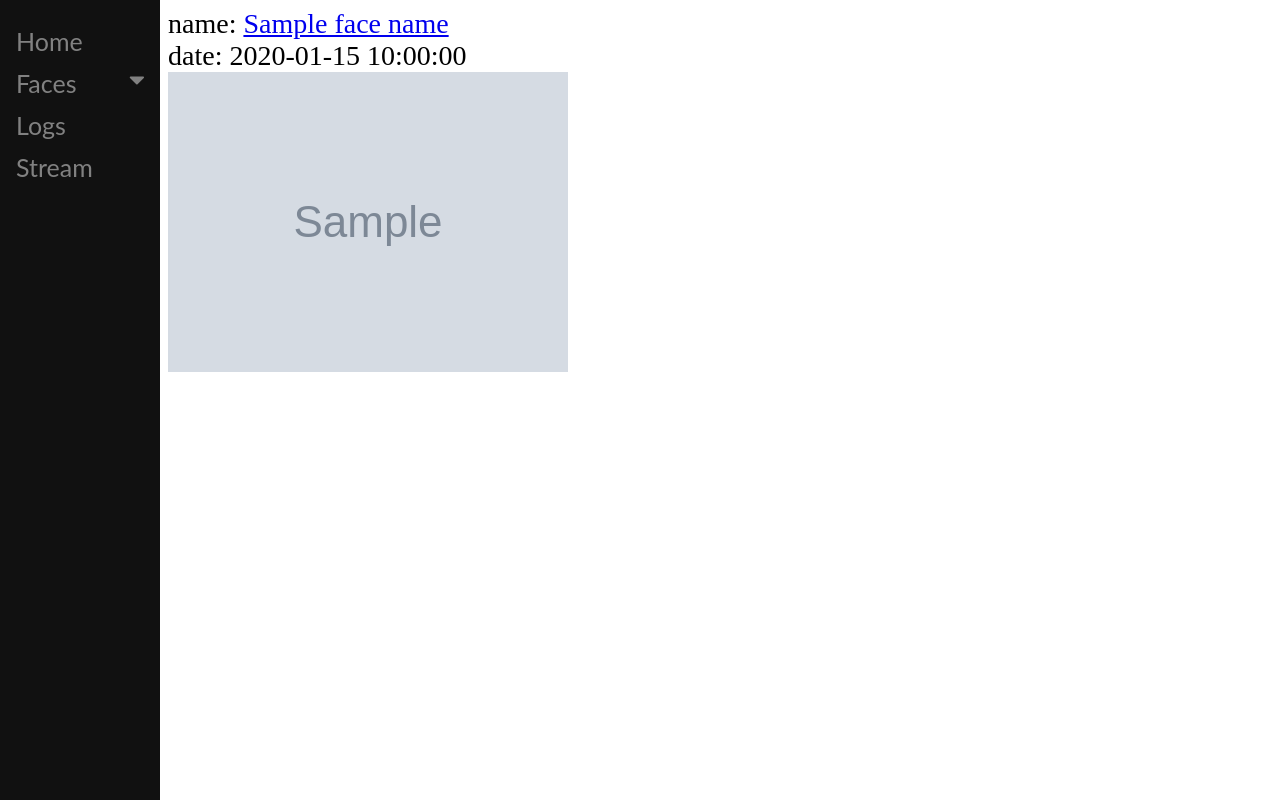
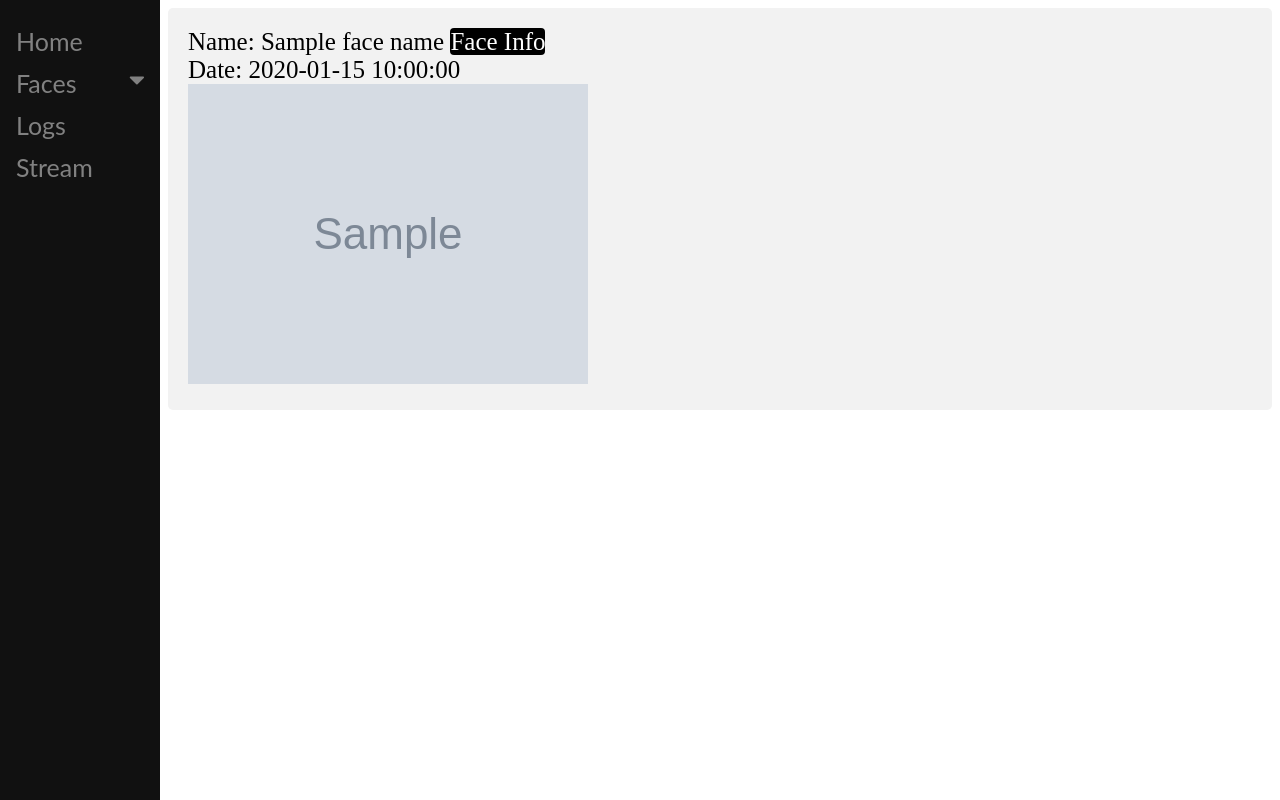
Before and after one commit to barhenkro/SecurityCamera, a Flask app: template templates/log.html in a window 1280 px wide. Run offline with Flask 2, Linux system fonts and the light colour scheme; the template is opened without the code that fills it: most values are stand-ins (such as "Sample title", 1, 10 or a date in 2020); grey boxes marked "Sample" are stand-in pictures; parts of the project's set-up code (start-up, migrations or seed data) failed here and were passed over.

Commit message:
added styling

```diff
--- a/static/st.css
+++ b/static/st.css
@@ -29,8 +29,12 @@
   padding: 6px 8px 6px 16px;
   text-decoration: none;
   font-size: 25px;
-  color: #818181;
-  background-color: #111;
+  color: white;
+  background-color: black;
+  margin: 8px 0;
+  border: none;
+  border-radius: 4px;
+  cursor: pointer;
 }
 
 .main {
@@ -97,3 +101,24 @@ form[class="add_face"]{
   background-color: #f2f2f2;
   padding: 20px;
 }
+
+.styled-info {
+  font-size: 25px;
+  border-radius: 5px;
+  background-color: #f2f2f2;
+  padding: 20px;
+}
+.styled-info a, .styled-info input[type=submit]{
+  text-decoration: none;
+  font-size: 25px;
+  color: white;
+  background-color: black;
+  margin: 8px 0;
+  border: none;
+  border-radius: 4px;
+  cursor: pointer;
+}
+
+.styled-info input[type=submit]:hover {
+  background-color: #262626;
+}
--- a/templates/face.html
+++ b/templates/face.html
@@ -1,6 +1,7 @@
 {% extends "base.html" %}
 {% block title %}{{face.name|default('Unnamed',None)}}{% endblock %}
 {% block content %}
+    <div class="styled-info">
         Name: {{face.name}} <br>
         <form method="post">
             <input type="text" name="name">
@@ -8,4 +9,6 @@
         </form>
 
         <img src="{{url_for('static',filename=face.image_path)}}">
+
+    </div>
 {% endblock %}
--- a/templates/log.html
+++ b/templates/log.html
@@ -1,8 +1,11 @@
 {% extends "base.html" %}
 {% block title %}{{log.time_string}}{% endblock %}
 {% block content %}
-    name: <a href="{{url_for('show_face', face_id=log.face_id)}}">{{face_name}}</a> <br>
-    date: {{log.time_string}} <br>
+    <div class="styled-info">
+        Name: {{face_name}} <a href="{{url_for('show_face', face_id=log.face_id)}}">Face Info</a> <br>
+        Date: {{log.time_string}} <br>
 
-    <img src="{{url_for('static',filename=log.image_path)}}">
+        <img src="{{url_for('static',filename=log.image_path)}}"><br>
+    </div>
+
 {% endblock %}
```
Lines whose indentation alone changed are shown as unchanged.
